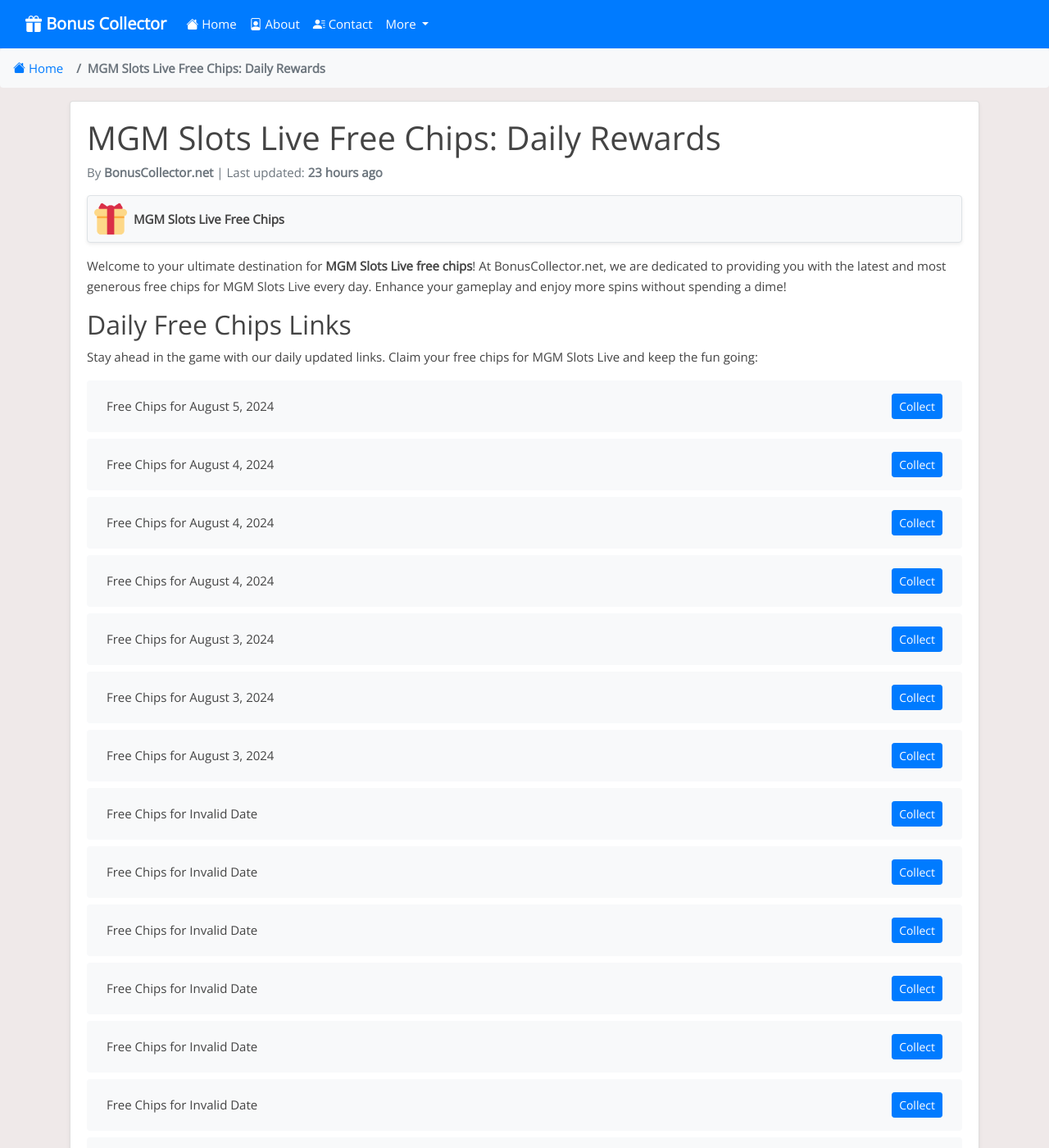
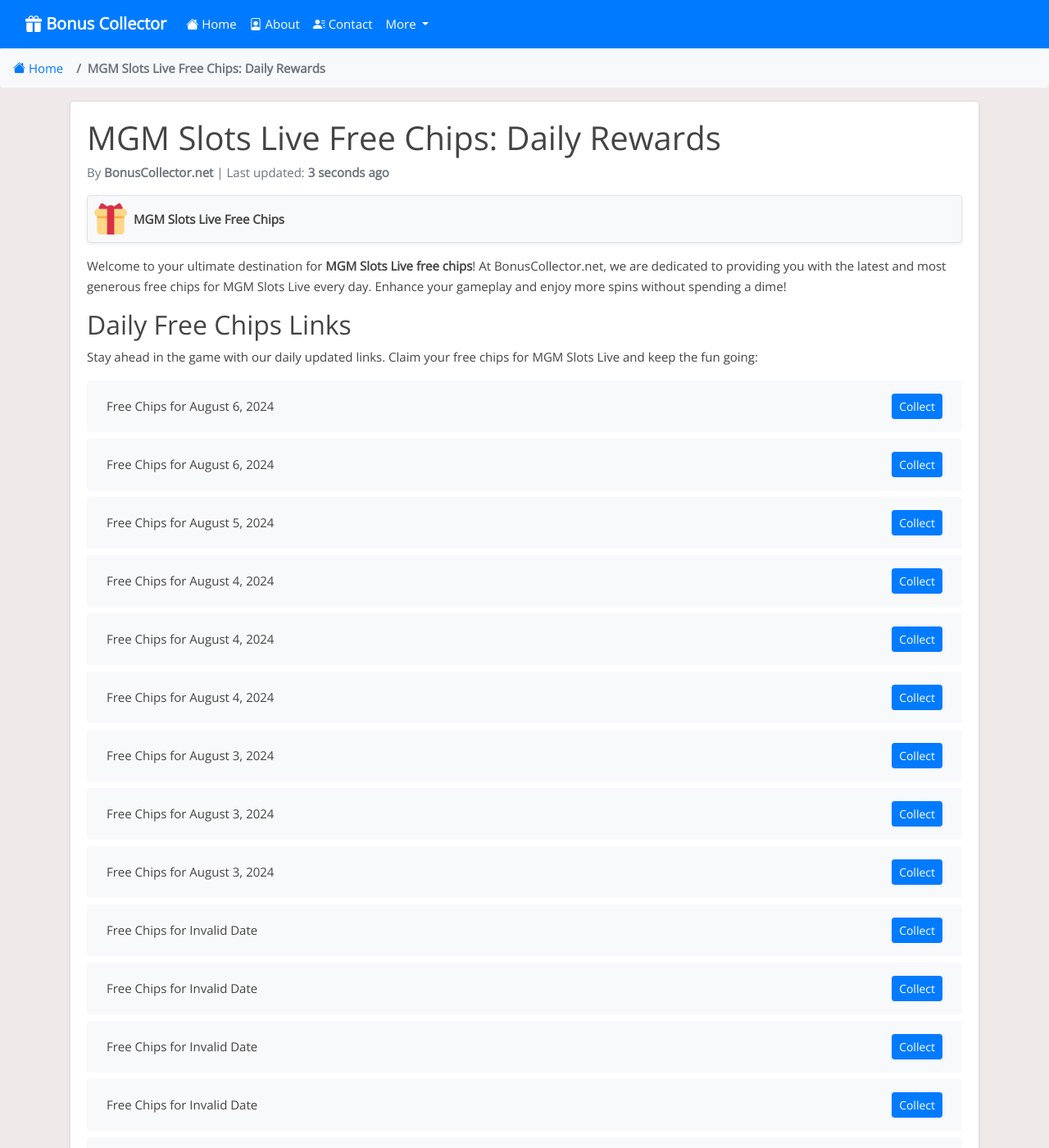
Before and after one commit to Prollad99/bs-net, a Jekyll site: the page built from _posts/2024-07-30-mgm-slots-live.md, in a window 1280 px wide and 1400 px high. Shown: the whole window at 82% size. Built offline with Jekyll 4.4.1, drawn with Linux system fonts in a browser that asks for light colours; nearby versions of some CDN libraries; comment, search, counter and statistics services are not loaded.

Commit message:
Update mgm-slots-live reward links and last modified date

```diff
--- a/_data/include_files.yml
+++ b/_data/include_files.yml
@@ -59,7 +59,7 @@
   last_modified: 2024-08-04 06:26:15
 
 mgm-slots-live.html:
-  last_modified: 2024-08-05 03:15:19
+  last_modified: 2024-08-06 03:15:14
 
 wizard-of-oz.html:
   last_modified: 2024-08-05 03:37:06
--- a/_includes/mgm-slots-live.html
+++ b/_includes/mgm-slots-live.html
@@ -1,4 +1,12 @@
 <ul class="list-group mt-3 mb-4">
+  <li class="list-group-item d-flex justify-content-between align-items-center">
+    <span>Free Chips for August 6, 2024</span>
+    <a href="https://mgm.play-freebies.com/3WTTfni" class="btn btn-primary btn-sm">Collect</a>
+  </li>
+  <li class="list-group-item d-flex justify-content-between align-items-center">
+    <span>Free Chips for August 6, 2024</span>
+    <a href="http://mgm.play-freebies.com/3X19OOd" class="btn btn-primary btn-sm">Collect</a>
+  </li>
   <li class="list-group-item d-flex justify-content-between align-items-center">
     <span>Free Chips for August 5, 2024</span>
     <a href="https://mgm.play-freebies.com/3WN25D9" class="btn btn-primary btn-sm">Collect</a>
@@ -391,12 +399,4 @@
     <span>Free Chips for Invalid Date</span>
     <a href="https://mgm.play-freebies.com/4bQ7ePe" class="btn btn-primary btn-sm">Collect</a>
   </li>
-  <li class="list-group-item d-flex justify-content-between align-items-center">
-    <span>Free Chips for Invalid Date</span>
-    <a href="https://mgm.play-freebies.com/3WlOwdC" class="btn btn-primary btn-sm">Collect</a>
-  </li>
-  <li class="list-group-item d-flex justify-content-between align-items-center">
-    <span>Free Chips for Invalid Date</span>
-    <a href="https://landingpages.mgmslotslive.com/2.37.100281/site/pages/landingshow/index.html?coupon=RMGM_1M_20240714_IG_axcu_CM" class="btn btn-primary btn-sm">Collect</a>
-  </li>
 </ul>
```
Also changed, not shown: links-json/mgm-slots-live.json (+8 -6 lines).
